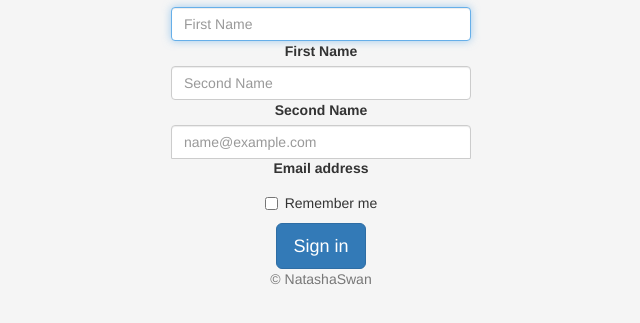
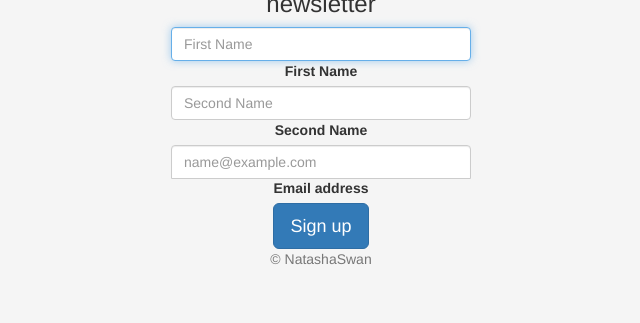
Before and after one commit to natashaswan/Signing-up-for-a-newsletter-page, a website: page signup.html in a window 1280 px wide. Shown: the part 317-640 px from the top of the page, without its empty margins (319-959 px from the left). Drawn offline with nearby package versions, Linux system fonts and the light colour scheme.

Commit message:
changes made to project

```diff
--- a/signup.html
+++ b/signup.html
@@ -41,12 +41,7 @@
     </div>
 
 
-    <div class="checkbox mb-3">
-      <label>
-        <input type="checkbox" value="remember-me"> Remember me
-      </label>
-    </div>
-    <button class="w-100 btn btn-lg btn-primary" type="submit">Sign in</button>
+    <button class="w-100 btn btn-lg btn-primary" type="submit">Sign up</button>
     <p class="mt-5 mb-3 text-muted">&copy; NatashaSwan</p>
   </form>
 </main>
```
